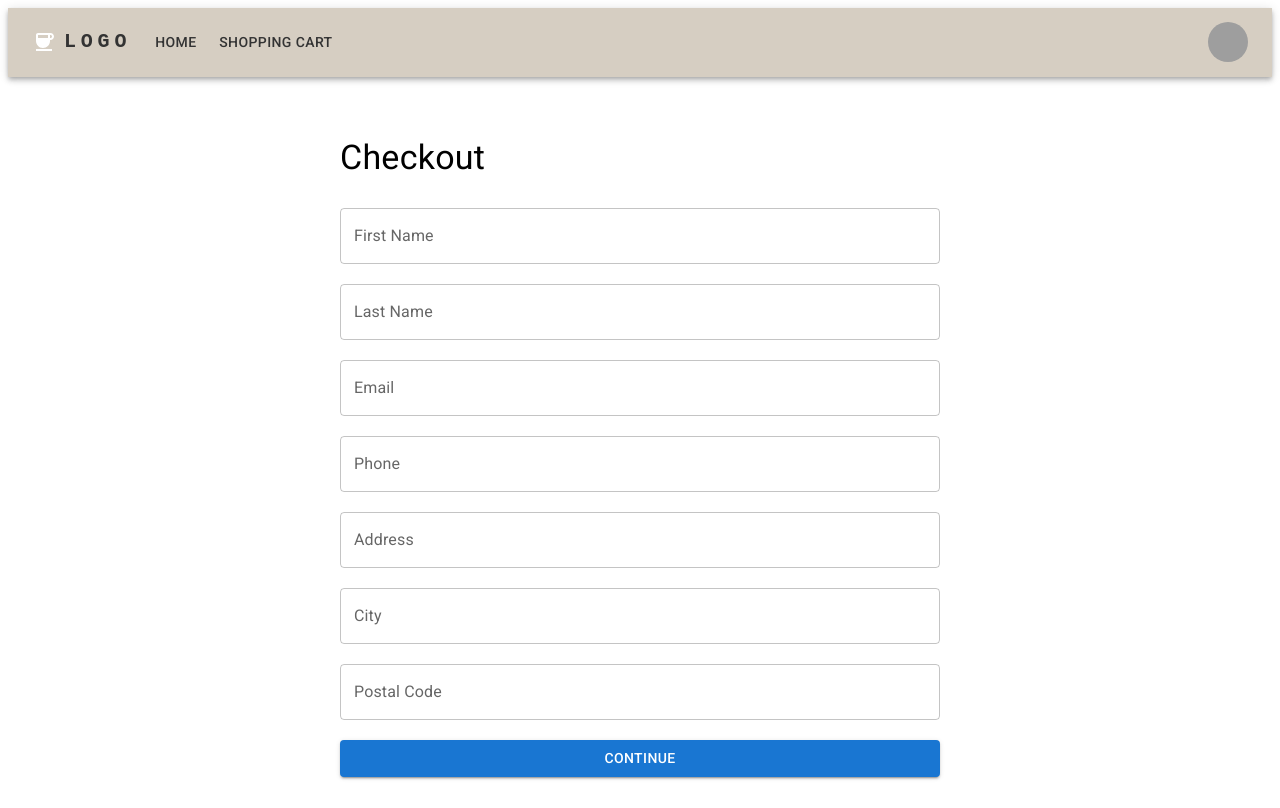
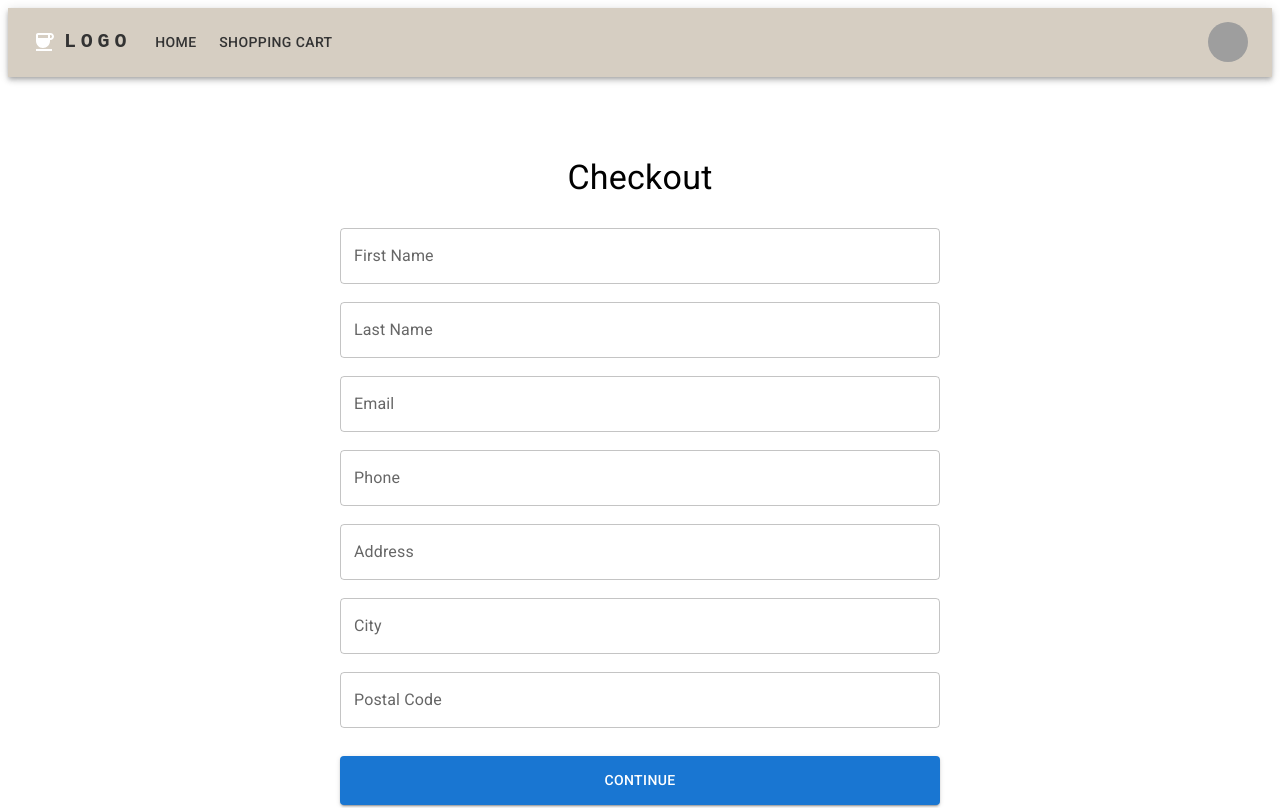
Before and after one commit to Coolastelammetcodes/WebShop, a React (Vite) app in the folder web/: page /checkout in a window 1280 px wide. Shown: the top 808 px of the page. Built offline with nearby package versions, Linux system fonts and the light colour scheme; grey boxes are pictures that could not be loaded.

Commit message:
add style and update checkout page

```diff
--- a/web/src/App.tsx
+++ b/web/src/App.tsx
@@ -6,11 +6,10 @@ import { Checkout } from "./routes/checkout";
 import { Dashboard } from "./routes/dashboard/dashboard";
 import type { Mug } from "./routes/dashboard/mugSchema";
 import { Home } from "./routes/home";
+import { OrderSummary } from "./routes/order-summary";
 import { ShoppingCart } from "./routes/shopping-cart";
+import type { CartItem } from "./types/cart";
 
-type CartItem = Mug & {
-  quantity: number;
-};
 export default function App() {
   const [cart, setCart] = useState<CartItem[]>([]);
 
@@ -72,7 +71,8 @@ export default function App() {
             }
           />
 
-          <Route path="/checkout" element={<Checkout />} />
+          <Route path="/checkout" element={<Checkout cart={cart} />} />
+          <Route path="/order-summary" element={<OrderSummary />} />
         </Routes>
         <Footer />
       </BrowserRouter>
--- a/web/src/routes/checkout.tsx
+++ b/web/src/routes/checkout.tsx
@@ -1,22 +1,136 @@
 import { Box, Button, TextField, Typography } from "@mui/material";
+import { useState } from "react";
+import { useNavigate } from "react-router";
+import type { CartItem } from "../types/cart";
 
-export function Checkout() {
+export function Checkout({ cart }: { cart: CartItem[] }) {
+  const navigate = useNavigate();
+  const [customer, setCustomer] = useState({
+    firstName: "",
+    lastName: "",
+    email: "",
+    phone: "",
+    address: "",
+    city: "",
+    postalCode: "",
+  });
+
+  function handleChange(event: React.ChangeEvent<HTMLInputElement>) {
+    setCustomer({
+      ...customer,
+      [event.target.name]: event.target.value,
+    });
+  }
+
+  const total = cart.reduce((sum, mug) => sum + mug.price * mug.quantity, 0);
+
+  function handleSubmit(event: React.FormEvent) {
+    event.preventDefault();
+
+    const order = {
+      customer: customer,
+      items: cart,
+      total: total,
+    };
+
+    navigate("/order-summary", {
+      state: order,
+    });
+  }
   return (
-    <Box sx={{ maxWidth: "600px", margin: "40px auto", padding: "20px" }}>
-      <Typography variant="h4" sx={{ marginBottom: "30px" }}>
+    <Box
+      sx={{
+        maxWidth: "600px",
+        margin: "50px auto",
+        padding: "30px",
+      }}
+    >
+      <Typography
+        variant="h4"
+        sx={{
+          marginBottom: "30px",
+          textAlign: "center",
+        }}
+      >
         Checkout
       </Typography>
 
-      <Box sx={{ display: "flex", flexDirection: "column", gap: "20px" }}>
-        <TextField label="First Name" />
-        <TextField label="Last Name" />
-        <TextField label="Email" type="email" />
-        <TextField label="Phone" />
-        <TextField label="Address" />
-        <TextField label="City" />
-        <TextField label="Postal Code" />
+      <Box
+        component="form"
+        onSubmit={handleSubmit}
+        sx={{
+          display: "flex",
+          flexDirection: "column",
+          gap: "18px",
+        }}
+      >
+        <TextField
+          label="First Name"
+          name="firstName"
+          value={customer.firstName}
+          onChange={handleChange}
+          fullWidth
+        />
 
-        <Button variant="contained">Continue</Button>
+        <TextField
+          label="Last Name"
+          name="lastName"
+          value={customer.lastName}
+          onChange={handleChange}
+          fullWidth
+        />
+
+        <TextField
+          label="Email"
+          name="email"
+          type="email"
+          value={customer.email}
+          onChange={handleChange}
+          fullWidth
+        />
+
+        <TextField
+          label="Phone"
+          name="phone"
+          value={customer.phone}
+          onChange={handleChange}
+          fullWidth
+        />
+
+        <TextField
+          label="Address"
+          name="address"
+          value={customer.address}
+          onChange={handleChange}
+          fullWidth
+        />
+
+        <TextField
+          label="City"
+          name="city"
+          value={customer.city}
+          onChange={handleChange}
+          fullWidth
+        />
+
+        <TextField
+          label="Postal Code"
+          name="postalCode"
+          value={customer.postalCode}
+          onChange={handleChange}
+          fullWidth
+        />
+
+        <Button
+          type="submit"
+          variant="contained"
+          sx={{
+            marginTop: "10px",
+            padding: "12px",
+          }}
+        >
+          Continue
+        </Button>
       </Box>
     </Box>
   );
--- /dev/null
+++ b/web/src/types/cart.tsx
@@ -0,0 +1,5 @@
+import type { Mug } from "../routes/dashboard/mugSchema";
+
+export type CartItem = Mug & {
+  quantity: number;
+};
```
